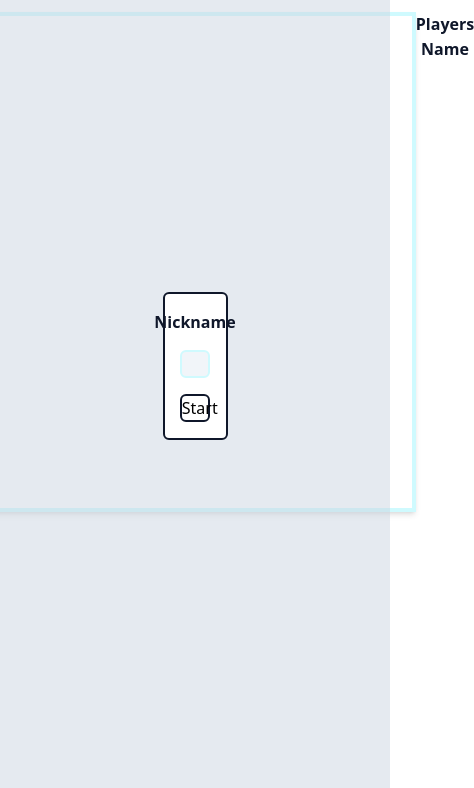
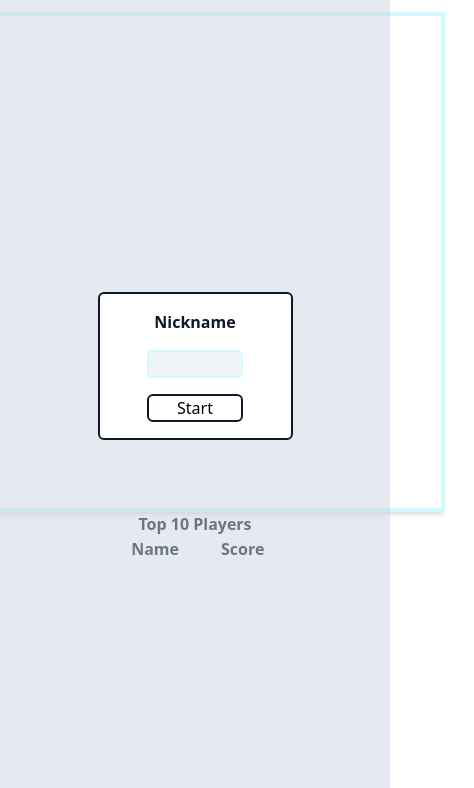
Before and after one commit to mentalitydark/multiplayer-game, a website: page src/public/index.html in a window 390 px wide. Shown: the part 56-844 px from the top of the page, 474 px wide, since content can reach past the window. Drawn offline with nearby package versions, Linux system fonts and the light colour scheme.

Commit message:
style: adiciona breakpoints

```diff
--- a/src/public/index.html
+++ b/src/public/index.html
@@ -9,24 +9,26 @@
   <script src="/socket.io/socket.io.js"></script>
 </head>
 <body>
-  <div class="flex justify-center items-center w-full h-full flex-col p-4 font-semibold">
+  <div class="flex justify-center items-center w-full h-full p-4 font-semibold flex-col">
     <h1 class="text-3xl text-slate-900 mb-4">Multiplayer Game</h1>
-    <div class="flex justify-center items-center flex-row w-1/2">
+    <div class="flex justify-center items-center w-full md:flex-row flex-col">
       <canvas id="game-screen" width="30" height="30" class="border-cyan-100 border-4 shadow-md"></canvas>
-      <aside class="self-start w-1/2">
-        <p class="text-center text-slate-900">Players</p>
+      <div class="md:self-start lg:w-1/4 w-1/2 ml-4">
+        <p class="text-center text-slate-900">Top 10 Players</p>
         <table class="w-full text-slate-900">
           <thead>
-            <th class="w-3/4">Name</th>
+            <th></th>
+            <th class="w-2/3">Name</th>
+            <th class="w-1/3">Score</th>
           </thead>
-          <tbody id="players_board" class="text-center">
+          <tbody class="text-center" id="leader-board">
           </tbody>
         </table>
-      </aside>
+      </div>
     </div>
   </div>
   <div class="absolute top-0 left-0 w-full h-full bg-slate-300/50 flex justify-center items-center" id="modal_form">
-    <form id="form" class="flex justify-center items-center flex-col border-2 border-slate-900 w-1/6 rounded-md bg-white">
+    <form id="form" class="flex justify-center items-center flex-col border-2 border-slate-900 rounded-md bg-white lg:w-1/3 w-1/2 max-md:w-full">
       <label for="name" class="text-slate-900 font-semibold m-4">Nickname</label>
       <input type="text" name="name" id="name" class="border-cyan-100 border-2 rounded-md w-1/2 bg-slate-100">
       <button type="submit" id="start" class="border-slate-900 border-2 rounded-md w-1/2 m-4 hover:bg-cyan-100">Start</button>
```
